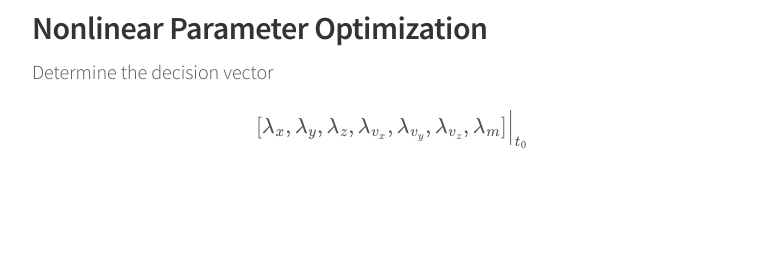
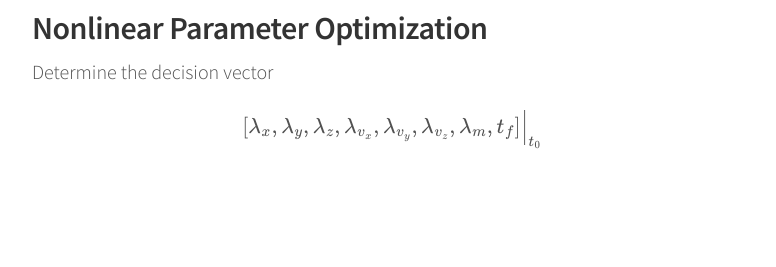
Before and after one commit to cisprague/Astro.IQ, a Jekyll site: the page built from docs/_posts/2017-02-22-Indirect-Trajectory-Optimization.md, in a window 1280 px wide. Shown: the part 1927-2194 px from the top of the page, without its empty margins (248-1024 px from the left). Built offline with Jekyll 4.4.1, drawn with Linux system fonts in a browser that asks for light colours; nearby versions of some CDN libraries; formulas are drawn with MathJax 3.

```diff
--- a/docs/_posts/2017-02-22-Indirect-Trajectory-Optimization.md
+++ b/docs/_posts/2017-02-22-Indirect-Trajectory-Optimization.md
@@ -57,4 +57,4 @@ $$
 Determine the decision vector
 
 $$ [\lambda_x, \lambda_y, \lambda_z, \lambda_{v_x}, \lambda_{v_y},
-\lambda_{v_z}, \lambda_m] \Bigr\rvert_{t_0} $$
+\lambda_{v_z}, \lambda_m, t_f] \Bigr\rvert_{t_0} $$
```
Also changed, not shown: 1 other file.
